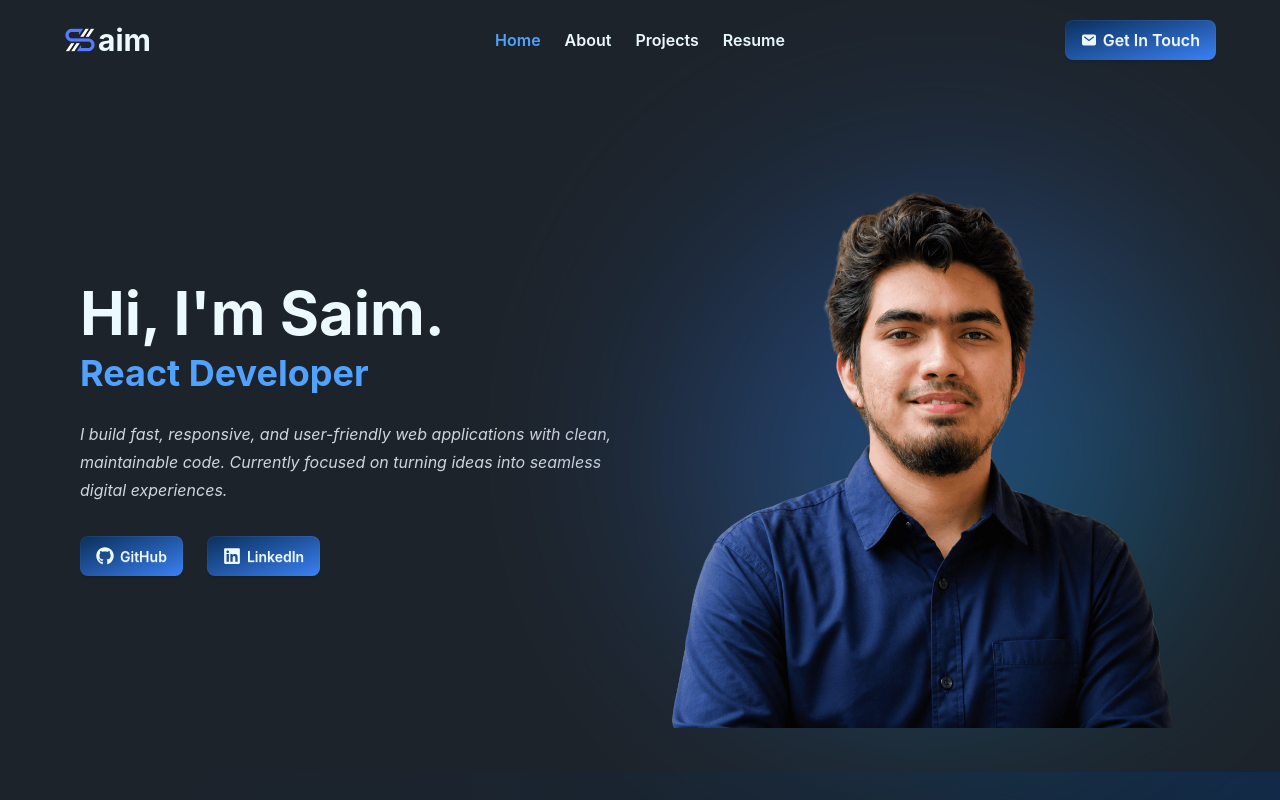
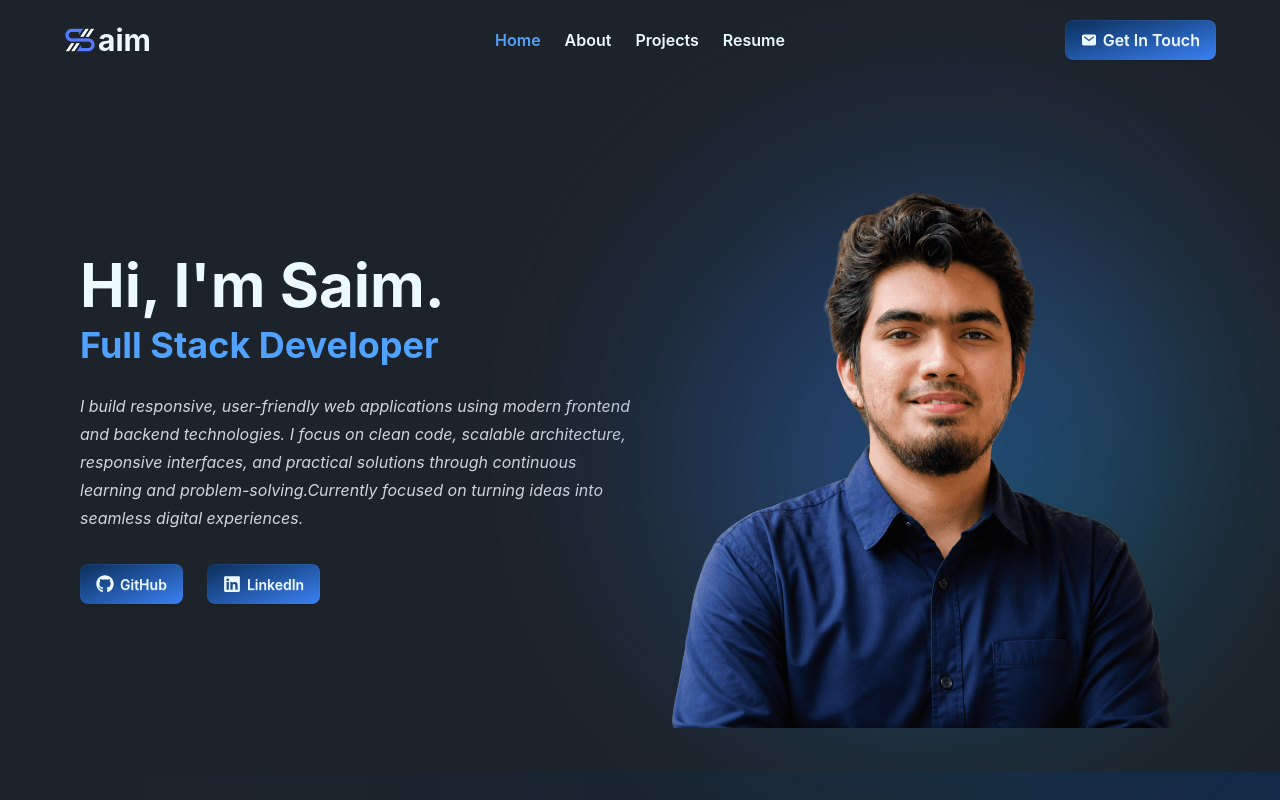
Before and after one commit to asm-saim/portfolio, a React (Vite) app: page / in a window 1280 px wide. Shown: the top 800 px of the page. Built offline with nearby package versions, Linux system fonts and the light colour scheme.

Commit message:
home updated

```diff
--- a/src/components/Banner/Banner.jsx
+++ b/src/components/Banner/Banner.jsx
@@ -8,17 +8,15 @@ const Banner = () => {
   return (
     <div className="max-w-6xl mx-auto px-4 flex flex-col lg:flex-row items-center text-start">
       <div className="flex-1 ">
-        <h1 className="text-4xl md:text-5xl lg:text-6xl font-bold leading-tight">
-          Hi, I'm Saim.
-        </h1>
+        <h1 className="text-4xl md:text-5xl lg:text-6xl font-bold leading-tight">Hi, I'm Saim.</h1>
         <h2 className="text-3xl md:text-4xl lg:text-4xl font-bold leading-tight">
-          <span className="text-blue-400">React Developer</span>
+          <span className="text-blue-400">Full Stack Developer</span>
         </h2>
 
         <p className="mt-6 text-gray-300 italic max-w-3xl text-sm md:text-base leading-7">
-          I build fast, responsive, and user-friendly web applications with
-          clean, maintainable code. Currently focused on turning ideas into
-          seamless digital experiences.
+          I build responsive, user-friendly web applications using modern frontend and backend technologies. I focus on
+          clean code, scalable architecture, responsive interfaces, and practical solutions through continuous learning
+          and problem-solving.Currently focused on turning ideas into seamless digital experiences.
         </p>
 
         <div className="mt-8 flex justify-start flex-col sm:flex-row gap-6">
```
